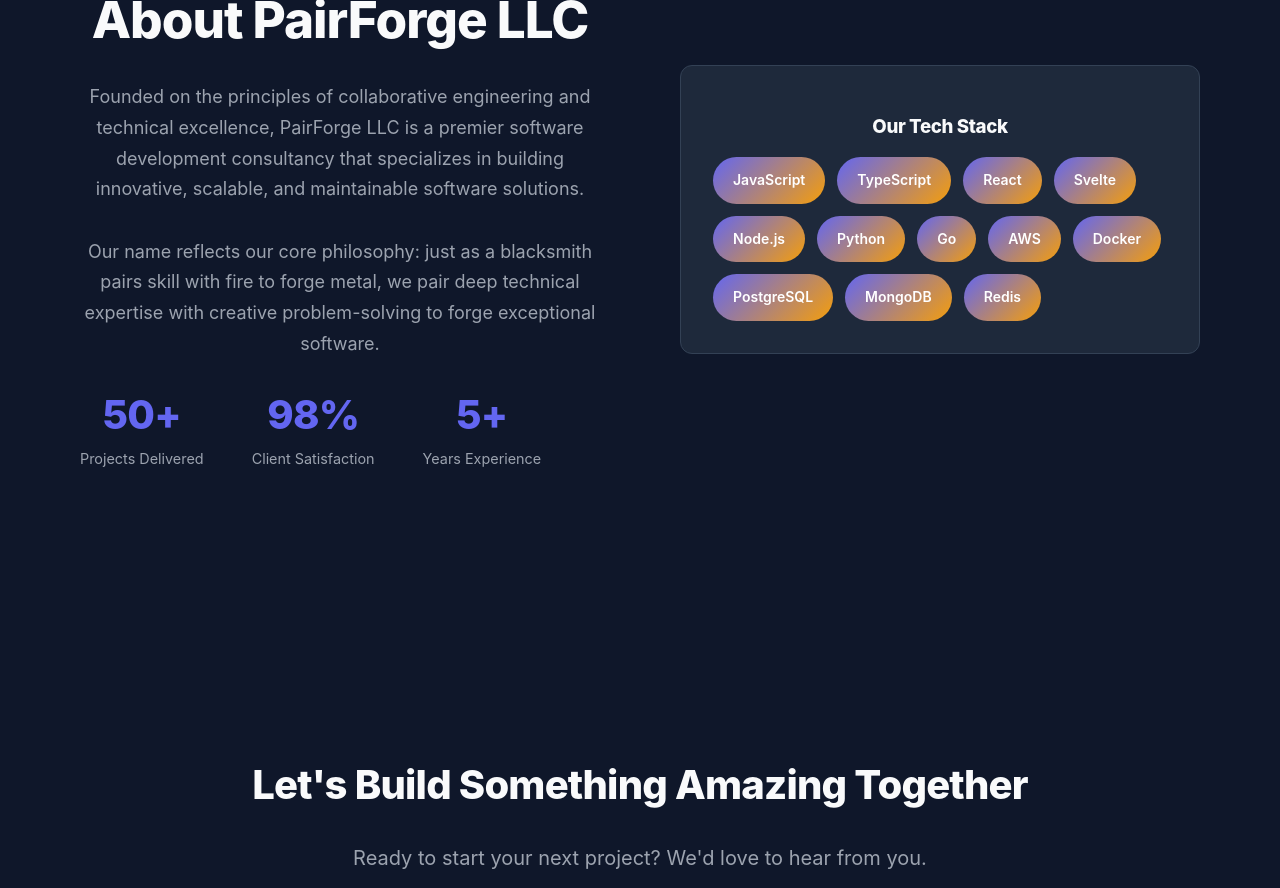
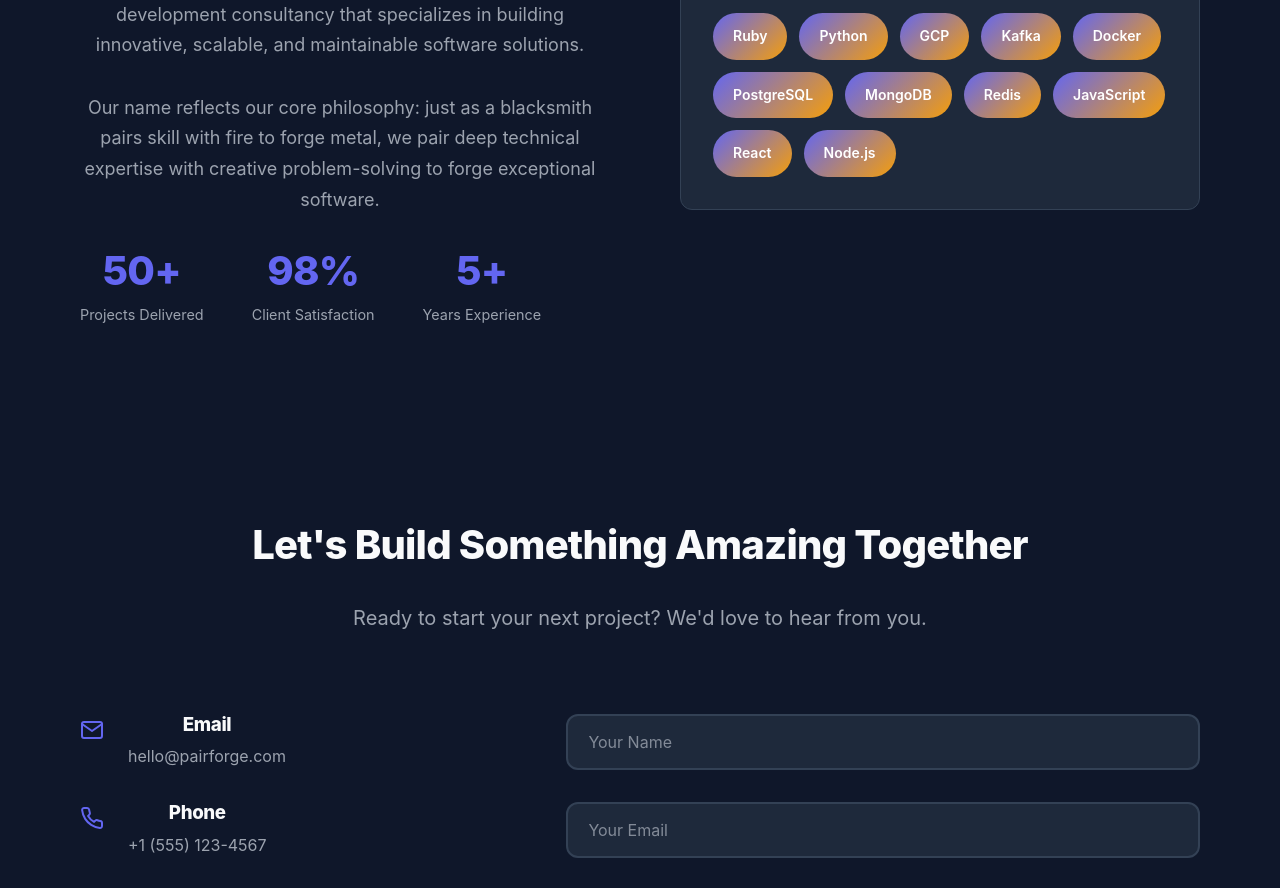
Before and after one commit to pairforge/pairforge-spa, a Svelte app: page / in a window 1280 px wide. Shown: the part 1900-2788 px from the top of the page. Built offline with nearby package versions, Linux system fonts and the light colour scheme.

Commit message:
sorry attempt at fixing the form

```diff
--- a/src/App.svelte
+++ b/src/App.svelte
@@ -70,7 +70,6 @@
 				<li><a href="#home" on:click|preventDefault={() => scrollToSection('home')} class:active={currentSection === 'home'}>Home</a></li>
 				<li><a href="#services" on:click|preventDefault={() => scrollToSection('services')} class:active={currentSection === 'services'}>Services</a></li>
 				<li><a href="#about" on:click|preventDefault={() => scrollToSection('about')} class:active={currentSection === 'about'}>About</a></li>
-				<li><a href="#team" on:click|preventDefault={() => scrollToSection('team')} class:active={currentSection === 'team'}>Team</a></li>
 				<li><a href="#contact" on:click|preventDefault={() => scrollToSection('contact')} class:active={currentSection === 'contact'}>Contact</a></li>
 			</ul>
 		</div>
@@ -168,18 +167,17 @@
 					<div class="tech-stack">
 						<h3>Our Tech Stack</h3>
 						<div class="tech-badges">
-							<span class="tech-badge">JavaScript</span>
-							<span class="tech-badge">TypeScript</span>
-							<span class="tech-badge">React</span>
-							<span class="tech-badge">Svelte</span>
-							<span class="tech-badge">Node.js</span>
+							<span class="tech-badge">Ruby</span>
 							<span class="tech-badge">Python</span>
-							<span class="tech-badge">Go</span>
-							<span class="tech-badge">AWS</span>
+							<span class="tech-badge">GCP</span>
+							<span class="tech-badge">Kafka</span>
 							<span class="tech-badge">Docker</span>
 							<span class="tech-badge">PostgreSQL</span>
 							<span class="tech-badge">MongoDB</span>
 							<span class="tech-badge">Redis</span>
+							<span class="tech-badge">JavaScript</span>
+							<span class="tech-badge">React</span>
+							<span class="tech-badge">Node.js</span>
 						</div>
 					</div>
 				</div>
@@ -315,7 +313,7 @@
 	}
 
 	section {
-		padding: 8rem 2rem;
+		padding: 5rem 2rem;
 		opacity: 1;
 		transform: translateY(0);
 		transition: opacity 0.8s ease-out, transform 0.8s ease-out;
@@ -421,7 +419,7 @@
 		text-align: center;
 		color: white;
 		position: relative;
-		padding: 8rem 2rem 6rem;
+		padding: 6rem 2rem 4rem;
 		background: var(--background-light);
 		opacity: 1 !important;
 		transform: translateY(0) !important;
@@ -513,7 +511,7 @@
 	/* Services Section */
 	.services {
 		background: var(--background-light);
-		padding: 8rem 2rem;
+		padding: 5rem 2rem;
 	}
 
 	.services.visible {
@@ -764,29 +762,47 @@
 	}
 
 	.form-group {
-		margin-bottom: 1.5rem;
+		margin-bottom: 2rem;
 	}
 
 	.form-group input,
 	.form-group textarea {
 		width: 100%;
-		padding: 0.85rem 1rem;
-		border: 1px solid var(--border-color);
-		border-radius: 8px;
+		padding: 1rem 1.25rem;
+		border: 2px solid var(--border-color);
+		border-radius: 12px;
 		font-size: 1rem;
 		font-family: inherit;
-		transition: border-color 0.3s, box-shadow 0.3s;
+		background: var(--background-white);
+		color: var(--text-dark);
+		transition: all 0.2s ease;
+		resize: vertical;
+	}
+
+	.form-group input::placeholder,
+	.form-group textarea::placeholder {
+		color: var(--text-light);
+		opacity: 0.8;
 	}
 
 	.form-group input:focus,
 	.form-group textarea:focus {
 		outline: none;
 		border-color: var(--primary-color);
-		box-shadow: 0 0 0 3px rgba(59, 130, 246, 0.3);
+		box-shadow: 0 0 0 4px rgba(99, 102, 241, 0.1);
+		background: var(--background-white);
+	}
+
+	.form-group textarea {
+		min-height: 120px;
 	}
 
 	.contact-form .btn-primary {
 		width: 100%;
+		padding: 1.25rem 2rem;
+		font-size: 1.1rem;
+		font-weight: 700;
+		margin-top: 1rem;
 	}
 
 	/* Footer */
```
